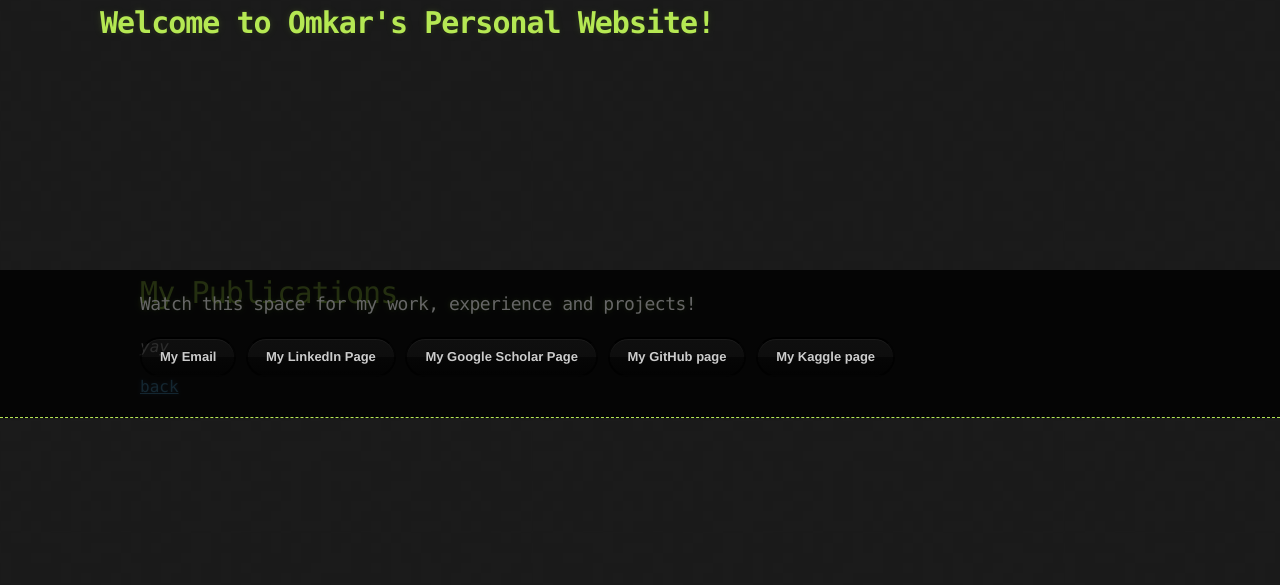
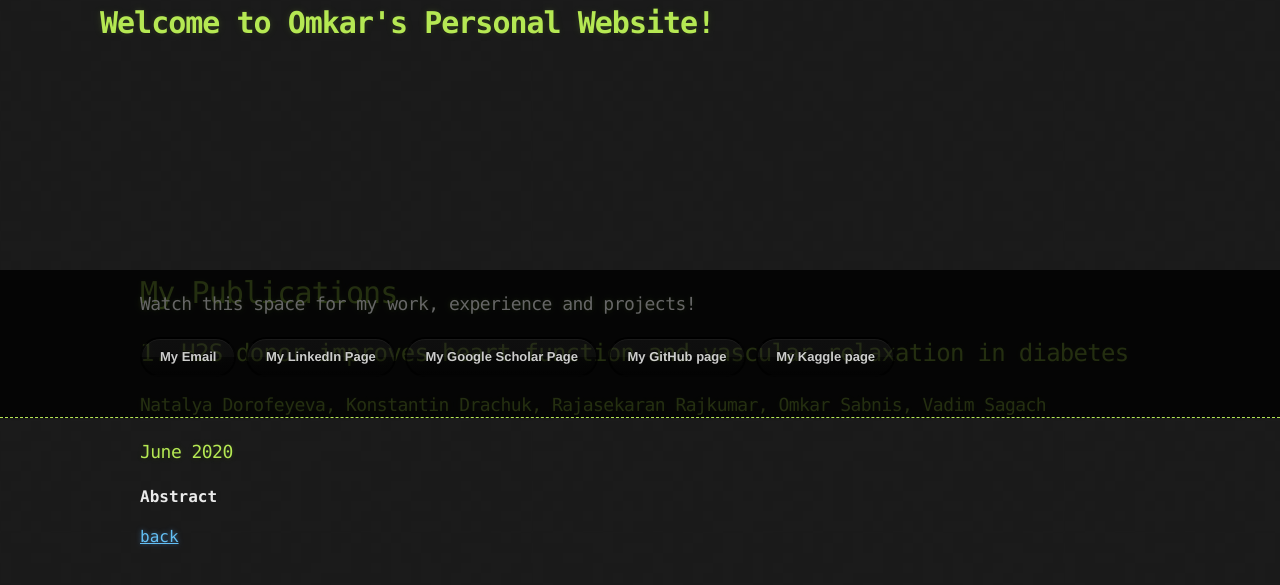
Before and after one commit to osabnis/osabnis.github.io, a Jekyll site: the page built from publications.md, in a window 1280 px wide. Shown: the top 585 px of the page. Built offline with Jekyll 4.4.1, drawn with Linux system fonts in a browser that asks for light colours; our own code applies the rules of GitHub Pages for plain Markdown files.

Commit message:
Update publications.md

```diff
--- a/publications.md
+++ b/publications.md
@@ -4,6 +4,12 @@ layout: default
 
 # My Publications
 
-_yay_
+## 1. H2S donor improves heart function and vascular relaxation in diabetes
+### Natalya Dorofeyeva, Konstantin Drachuk, Rajasekaran Rajkumar, Omkar Sabnis, Vadim Sagach
+### June 2020
+**Abstract**
+
+
+
 
 [back](./)
```
